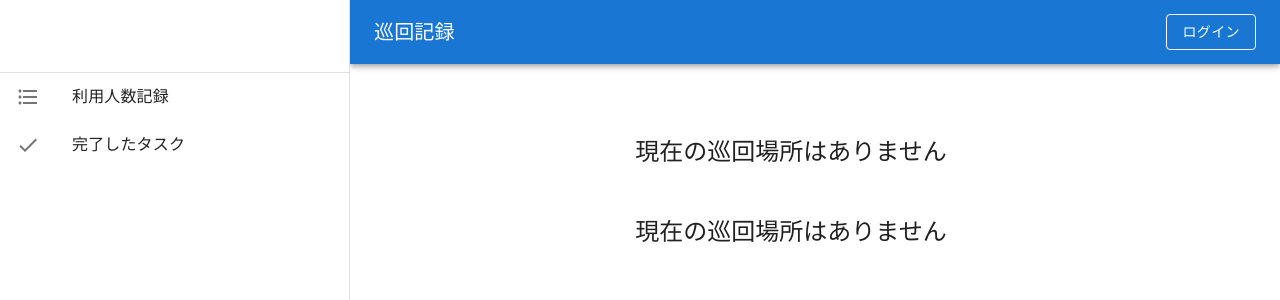
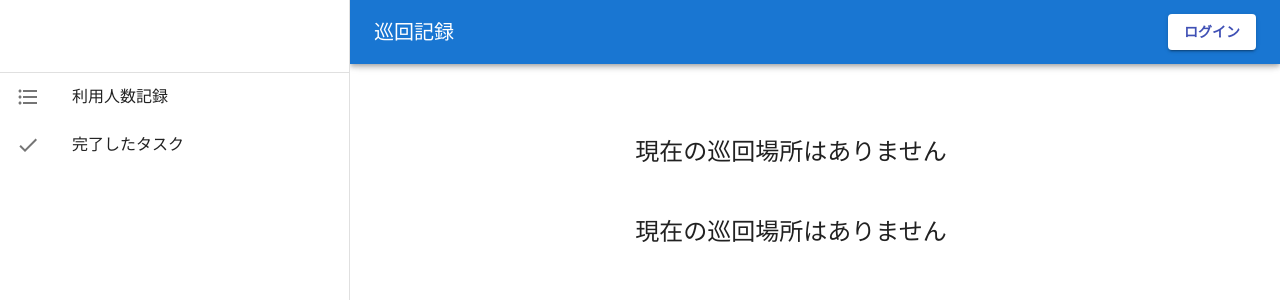
Before and after one commit to koo-arch/instruct, a React (Create React App) app in the folder instruct-frontend/: page / in a window 1280 px wide. Shown: the top 300 px of the page. Built offline with nearby package versions, Linux system fonts and the light colour scheme; no server answers.

Commit message:
update fontFamily and sginButton

```diff
--- a/instruct-frontend/public/index.html
+++ b/instruct-frontend/public/index.html
@@ -1,43 +1,22 @@
 <!DOCTYPE html>
-<html lang="en">
-  <head>
-    <meta charset="utf-8" />
-    <link rel="icon" href="%PUBLIC_URL%/favicon.ico" />
-    <meta name="viewport" content="width=device-width, initial-scale=1" />
-    <meta name="theme-color" content="#000000" />
-    <meta
-      name="description"
-      content="Web site created using create-react-app"
-    />
-    <link rel="apple-touch-icon" href="%PUBLIC_URL%/logo192.png" />
-    <!--
-      manifest.json provides metadata used when your web app is installed on a
-      user's mobile device or desktop. See https://developers.google.com/web/fundamentals/web-app-manifest/
-    -->
-    <link rel="manifest" href="%PUBLIC_URL%/manifest.json" />
-    <!--
-      Notice the use of %PUBLIC_URL% in the tags above.
-      It will be replaced with the URL of the `public` folder during the build.
-      Only files inside the `public` folder can be referenced from the HTML.
+<html lang="ja">
 
-      Unlike "/favicon.ico" or "favicon.ico", "%PUBLIC_URL%/favicon.ico" will
-      work correctly both with client-side routing and a non-root public URL.
-      Learn how to configure a non-root public URL by running `npm run build`.
-    -->
-    <title>React App</title>
-  </head>
-  <body>
-    <noscript>You need to enable JavaScript to run this app.</noscript>
-    <div id="root"></div>
-    <!--
-      This HTML file is a template.
-      If you open it directly in the browser, you will see an empty page.
+<head>
+  <meta charset="UTF-8" />
+  <link rel="icon" type="image/svg+xml" href="/src/favicon.svg" />
+  <!-- Robotoフォント読み込み -->
+  <link rel="stylesheet" href="https://fonts.googleapis.com/css?family=Roboto:300,400,500,700&display=swap" />
+  <!-- Noto Sans JPフォント読み込み -->
+  <link rel="stylesheet"
+    href="https://fonts.googleapis.com/css2?family=Noto+Sans+JP:wght@300;400;500;700&display=swap" />
 
-      You can add webfonts, meta tags, or analytics to this file.
-      The build step will place the bundled scripts into the <body> tag.
+  <link rel="stylesheet" href="https://fonts.googleapis.com/icon?family=Material+Icons" />
+  <meta name="viewport" content="width=device-width, initial-scale=1.0" />
+  <title>巡回記録</title>
+</head>
 
-      To begin the development, run `npm start` or `yarn start`.
-      To create a production bundle, use `npm run build` or `yarn build`.
-    -->
-  </body>
+<body>
+  <div id="root"></div>
+</body>
+
 </html>
--- a/instruct-frontend/src/App.js
+++ b/instruct-frontend/src/App.js
@@ -13,9 +13,22 @@ import { CssBaseline } from '@mui/material';
 import { ThemeProvider, createTheme } from '@mui/material/styles';
 
 const App = () => {
-  const defaultTheme = createTheme();
+  const theme = createTheme({
+    typography: {
+      fontFamily: [
+        'Roboto',
+        '"Noto Sans JP"',
+        '"Helvetica"',
+        'Arial',
+        'sans-serif',
+      ].join(','),
+      button: {
+        fontWeight: 'bold', // ボタンのテキストのフォントウェイトを太くする
+      },
+    },
+  });
   return(
-    <ThemeProvider theme={defaultTheme}>
+    <ThemeProvider theme={theme}>
       <CssBaseline/>
       <BrowserRouter>
         <ContextProvider>
--- a/instruct-frontend/src/components/accountButton.js
+++ b/instruct-frontend/src/components/accountButton.js
@@ -1,6 +1,6 @@
 import React, { useState } from 'react';
 import { useSelector } from 'react-redux';
-import { Link } from 'react-router-dom';
+import { Link, useLocation } from 'react-router-dom';
 import useLogout from '../hooks/useLogout';
 import { IconButton, Menu, MenuItem, Button } from '@mui/material';
 import AccountCircle from '@mui/icons-material/AccountCircle';
@@ -8,6 +8,7 @@ import AccountCircle from '@mui/icons-material/AccountCircle';
 const AccountButton = () => {
     const isAuthenticated = useSelector(state => state.auth.isAuthenticated);
     const [anchorEl, setAnchorEl] = useState(null);
+    const location = useLocation();
     const logout = useLogout();
 
     const handleMenu = (e) => {
@@ -17,9 +18,34 @@ const AccountButton = () => {
     const handleClose = () => {
         setAnchorEl(null);
     };
+
+    const sginButton = (
+        location.pathname === "/login" ?
+            <Button
+                color='inherit'
+                variant="outlined"
+                component={Link}
+                to={"/register"}
+            >
+                新規登録
+            </Button>
+            :
+            <Button
+                variant="contained"
+                sx={{
+                    background: "#ffffff",
+                    color: '#3f50b5',
+                    ":hover": { background: "#ffffff" },
+                }}
+                component={Link}
+                to={"/login"}
+            >
+                ログイン
+            </Button>
+    )
     return (
         <div>
-            {isAuthenticated &&
+            {isAuthenticated ?
             <div>
                 <IconButton
                     size="large"
@@ -59,19 +85,11 @@ const AccountButton = () => {
                     </MenuItem>
                 </Menu>
             </div>
-            }
-            {!isAuthenticated &&
-            <Button
-                color='inherit'
-                variant="outlined"
-                component={Link}
-                to={"/login"}
-            >
-                ログイン
-            </Button>
+            :
+            sginButton
             }
         </div>
-  )
+    )
 }
 
 export default AccountButton;
--- a/instruct-frontend/src/components/responsiveDrawer.js
+++ b/instruct-frontend/src/components/responsiveDrawer.js
@@ -132,7 +132,7 @@ const ResponsiveDrawer = ({ children }) => {
                 <Drawer
                     variant="permanent"
                     sx={{
-                        display: { sm: 'none', md: 'block' },
+                        display: { xs: 'none', md: 'block' },
                         '& .MuiDrawer-paper': { boxSizing: 'border-box', width: drawerWidth },
                     }}
                     open
--- a/instruct-frontend/src/features/countUsersRecord/createCountUsersRecord.js
+++ b/instruct-frontend/src/features/countUsersRecord/createCountUsersRecord.js
@@ -1,4 +1,5 @@
 import React, { useState } from 'react';
+import { useSelector } from 'react-redux';
 import { useForm, FormProvider } from 'react-hook-form';
 import { useCustomContext } from '../../components/customContexts';
 import useAuthAxios from '../../hooks/useAuthAxios';
@@ -8,9 +9,12 @@ import AddIcon from '@mui/icons-material/Add';
 import { Fab } from '@mui/material';
 import FormDialog from '../../components/formDialog';
 import useFetchCountUsersProps from '../../hooks/useFetchCountUsersPrpps';
+import CustomSnackbar from '../../components/customSnackbar';
+import '../../styles/styles.css';
 
 const CreateCountUsersRecord = (props) => {
     const { create } = props;
+    const isAuthenticated = useSelector(state => state.auth.isAuthenticated);
     const useFormMethods = useForm();
     const { register, setValue, getValues, handleSubmit, formState: { errors } } = useFormMethods;
     const authAxios = useAuthAxios();
@@ -50,11 +54,13 @@ const CreateCountUsersRecord = (props) => {
     }
     return (
         <div>
+            {isAuthenticated &&
             <div className='fab-container'>
                 <Fab color="primary" onClick={openDialog} ref={create}>
                     <AddIcon fontSize='large' />
                 </Fab>
             </div>
+            }
             <FormDialog
                 open={dialogIsOpen}
                 onClose={closeDialog}
@@ -63,7 +69,7 @@ const CreateCountUsersRecord = (props) => {
             >
                 <FormProvider {...useFormMethods}>
                     <form id="dialog-form" onSubmit={handleSubmit(onSubmit)}>
-                        <CountUsersCreateForm/>
+                        <CountUsersCreateForm />
                     </form>
                 </FormProvider>
             </FormDialog>
--- a/instruct-frontend/src/pages/login.js
+++ b/instruct-frontend/src/pages/login.js
@@ -21,10 +21,8 @@ import {
 import CustomLink from '../components/CustomLink';
 import LockOutlinedIcon from '@mui/icons-material/LockOutlined';
 import PasswordField from '../components/passwordField';
-import { ThemeProvider, createTheme } from "@mui/material/styles";
 
 const Login = () => {
-    const defaultTheme = createTheme();
     const navigation = useNavigate();
     const { snackbarStatus } = useCustomContext();
     const [cookies, setCookie] = useCookies(['accesstoken', 'refreshtoken']);
@@ -69,7 +67,7 @@ const Login = () => {
             });
     };
     return (
-        <ThemeProvider theme={defaultTheme}>
+        <div>
             <Container component={"main"} maxWidth="xs">
                 <CssBaseline />
                 <Box
@@ -129,7 +127,7 @@ const Login = () => {
                 </Box>
             </Container>
             <CustomSnackbar {...snackbarStatus} />
-        </ThemeProvider>
+        </div>
     );
 };
 
--- a/instruct-frontend/src/pages/records.js
+++ b/instruct-frontend/src/pages/records.js
@@ -1,4 +1,5 @@
 import React, { useRef } from 'react';
+import { useSelector } from 'react-redux';
 import CreateCountUsersRecord from '../features/countUsersRecord/createCountUsersRecord';
 import CustomSnackbar from '../components/customSnackbar';
 import { Container, useMediaQuery, Typography, Grid, Fab } from '@mui/material';
@@ -6,6 +7,7 @@ import AddIcon from '@mui/icons-material/Add';
 import { useCustomContext } from '../components/customContexts';
 
 const Records = () => {
+    const isAuthenticated = useSelector(state => state.auth.isAuthenticated)
     const { snackbarStatus } = useCustomContext();
     const isMobileSize = useMediaQuery('(max-width: 500px');
     const openRef = useRef();
@@ -20,7 +22,7 @@ const Records = () => {
                             利用人数記録表
                         </Typography>
                     </Grid>
-                    {!isMobileSize &&
+                    {isAuthenticated && !isMobileSize &&
                         <Grid>
                             <Fab color='primary' variant='extended' onClick={openCreateRecord}>
                                 <AddIcon sx={{ mr: 1 }} />
@@ -31,6 +33,7 @@ const Records = () => {
                 </Grid>
             </Container>
             <CreateCountUsersRecord create={openRef}/>
+            <CustomSnackbar {...snackbarStatus} />
         </div>
     )
 }
--- a/instruct-frontend/src/pages/top.js
+++ b/instruct-frontend/src/pages/top.js
@@ -1,13 +1,17 @@
 import React from 'react';
+import { useCustomContext } from '../components/customContexts';
+import CustomSnackbar from '../components/customSnackbar';
 import PatrolStatus from '../features/patrolStatus';
 import CountUsersStatus from '../features/countUsersRecord/countUsersStatus';
 import { Box } from '@mui/material';
 
 const Top = () => {
+    const { snackbarStatus } = useCustomContext();
     return (
         <Box>
             <PatrolStatus/>
             <CountUsersStatus/>
+            <CustomSnackbar {...snackbarStatus} />
         </Box>
     )
 }
--- /dev/null
+++ b/instruct-frontend/src/styles/styles.css
@@ -0,0 +1,5 @@
+.fab-container {
+    position: fixed;
+    bottom: 20px;
+    right: 20px;
+}
```
Also changed, not shown: instruct-frontend/src/pages/register.js (+2 -7 lines).
